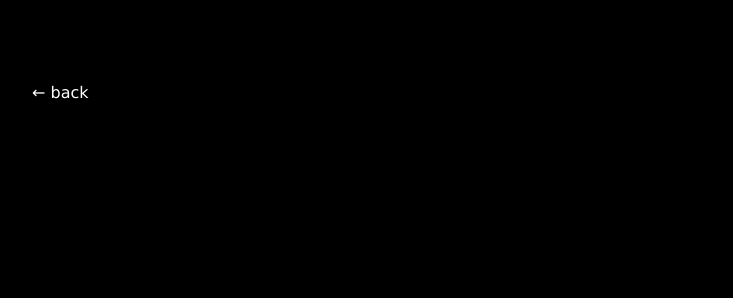
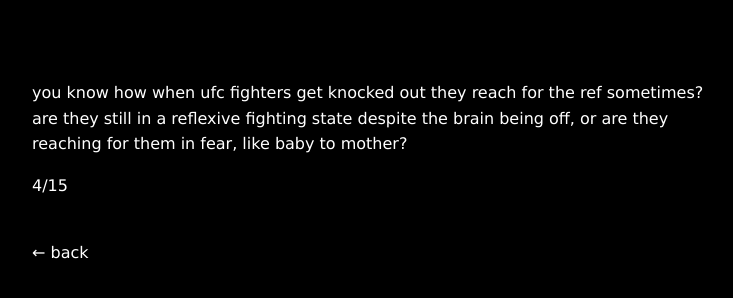
Before and after one commit to xblondegodx/bongwithahooker.net, a plain HTML site: page whenineedyoumost.html in a window 1280 px wide. Shown: the whole page, without its empty margins (258-991 px from the left). Drawn offline with Linux system fonts and the light colour scheme.

Commit message:
Update whenineedyoumost.html

```diff
--- a/whenineedyoumost.html
+++ b/whenineedyoumost.html
@@ -29,6 +29,11 @@
   </style>
 </head>
   <body>
-     <a href="index.html">← back</a>
+    <p>you know how when ufc fighters get knocked out they reach for the ref sometimes? are they still in a reflexive fighting state despite the brain being off, or are they reaching for them in fear, like baby to mother?</p>
+    <p>4/15</p>
+
+    <br>
+
+    <a href="index.html">← back</a>
   </body>
 </html>
```
